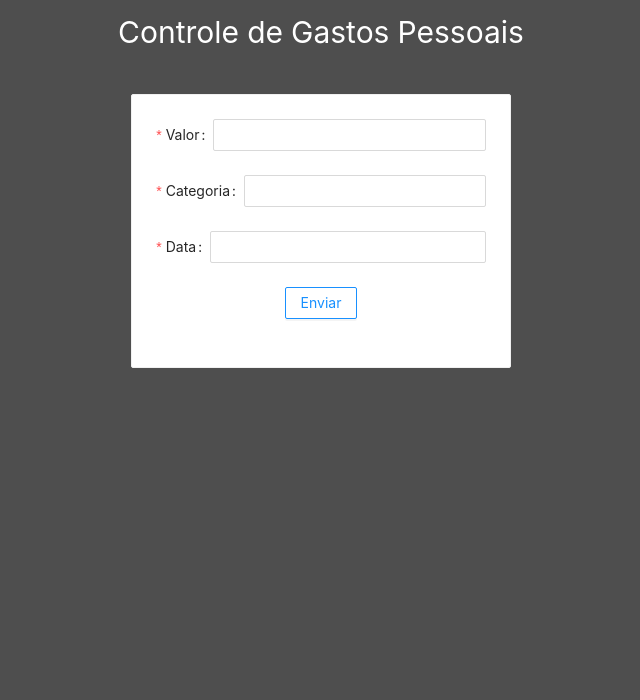
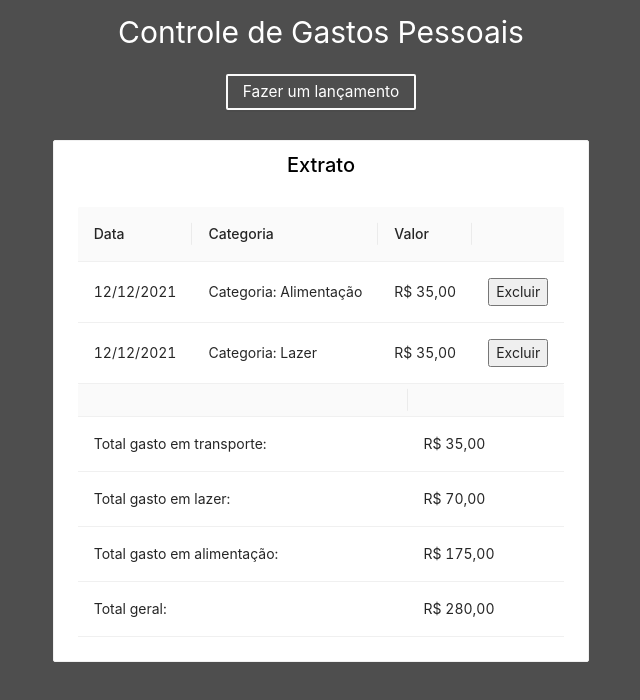
Before and after one commit to marimpj/Trab-framework, a React (Create React App) app: page /extrato in a window 1280 px wide. Shown: the top 700 px of the page, without its empty margins (319-959 px from the left). Built offline with nearby package versions, Linux system fonts and the light colour scheme.

Commit message:
atualizacao com as rotas e com a pagina de extrato

```diff
--- a/package.json
+++ b/package.json
@@ -11,6 +11,7 @@
     "axios": "^0.21.1",
     "react": "^17.0.2",
     "react-dom": "^17.0.2",
+    "react-router-dom": "^5.2.0",
     "react-scripts": "4.0.3",
     "web-vitals": "^1.0.1"
   },
--- a/src/App.js
+++ b/src/App.js
@@ -1,54 +1,13 @@
-import logo from './logo.svg';
+
 import './App.css';
-import Login from './Login';
-import NovoUsuario from './NovoUsuario';
-import{Layout} from'antd'
-import Formulario from './Formulario';
-import FormularioLogin from './FormularioLogin';
-import Lancamentos from './Lancamentos';
+import React from 'react';
+import Routes from './Routes';
 
-
-const{ Header} = Layout;
 
 function App() {
   return (
-    <div className="App">
-      <Header style={{color: "white", background: "#4E4E4E", fontSize:"30px"}}>Controle de Gastos Pessoais</Header>
-      <Lancamentos/>
-    </div>
-  );
-}
-
-function Home(){
-  return (
-    <div className="App">
-      <Header style={{color: "white", background: "#4E4E4E", fontSize:"30px"}}>Controle de Gastos Pessoais</Header>
-      <Login/>
-      <NovoUsuario/>
-    </div>
-  );
-}
-
-function PaginaCadastro(){
-  return (
-    <div className="cadastro">
-      <FormularioLogin/>
-    </div>
-  );
-}
-
-function PaginaLogin(){
-  return (
-    <div className="login">
-      <Formulario/>
-    </div>
-  );
-}
-
-function PaginaLancamentos(){
-  return (
-    <div className="lancamentos">
-      <Lancamentos/>
+    <div>
+        <Routes />
     </div>
   );
 }
--- /dev/null
+++ b/src/Extrato.js
@@ -0,0 +1,129 @@
+import React from 'react'
+import axios from 'axios'
+import { Card, Table, Button } from 'antd'
+import Head from './Header'
+import { Link } from 'react-router-dom'
+
+const dataSource0 = [
+    {
+      key: '1',
+      data: '12/12/2021',
+      categoria: 'Categoria: Alimentação',
+      valor: 'R$ 35,00'
+    },
+    {
+      key: '2',
+      data: '12/12/2021',
+      categoria: 'Categoria: Lazer',
+      valor: 'R$ 35,00'
+    },
+];
+
+const columns0 = [
+    {
+        title: 'Data',
+        dataIndex: 'data',
+        key: 'data',
+    },
+    {
+        title: 'Categoria',
+        dataIndex: 'categoria',
+        key: 'categoria',
+    },
+    {
+        title: 'Valor',
+        dataIndex: 'valor',
+        key: 'valor',
+    },
+    {
+        title: '',
+        dataIndex: 'excluir',
+        key: 'excluir',
+        render: () => (
+            <button onClick={()=> console.log("Funcionando")}>
+              Excluir
+            </button>
+        ),
+    },
+];
+
+const dataSource1 = [
+    {
+      key: '1',
+      gasto: 'Total gasto em transporte:',
+      valor: 'R$ 35,00'
+    },
+    {
+      key: '2',
+      gasto: 'Total gasto em lazer:',
+      valor: 'R$ 70,00'
+    },
+    {
+      key: '3',
+      gasto: 'Total gasto em alimentação:',
+      valor: 'R$ 175,00'
+    },
+    {
+      key: '4',
+      gasto: 'Total geral:',
+      valor: 'R$ 280,00'
+    },
+];
+
+const columns1 = [
+    {
+        title: '',
+        dataIndex: 'gasto',
+        key: 'gasto',
+    },
+    {
+        title: '',
+        dataIndex: 'valor',
+        key: 'valor',
+    },
+];
+
+export default class Gastos extends React.Component {
+
+    render() {
+        return (
+            <div>
+            <Head/>
+            <div style={{textAlign:"center"}}>
+                <Link to="/lancamentos">
+                    <Button style={{marginTop: "10px", color: "white", border: "2px solid #FAFAFA", width:"auto", height:"auto", fontSize: "110%"}} type="primary" ghost>Fazer um lançamento</Button>
+                </Link>
+            </div>
+            <div style={{display:"flex", justifyContent:'center', marginTop: "30px"}}>
+                <Card>
+                <h1 style={{color: "black", background: "white", fontSize:"20px", textAlign:"center", marginTop:"-15px", marginBottom:"25px"}} >Extrato</h1>
+                    <Table dataSource={dataSource0} columns={columns0} pagination={false} />
+                    <Table dataSource={dataSource1} columns={columns1} pagination={false} />
+                </Card>
+            </div>
+            </div>
+        );
+    }
+
+    // return <div style={{display:"flex", justifyContent:'center', marginTop: "30px"}}>
+    //     <Card>
+    //         {/* <Form name='lancamentos' onFinish={enviar} onFinishFailed={erro}>
+    //             <Form.Item style={{color: "white"}} label="Valor" name="valor"
+    //             rules={[ { required: true, message: 'Informe o cadastro' } ]}>
+    //                 <Input />
+    //             </Form.Item>
+    //             <Form.Item label="Categoria" name="category"
+    //             rules={[ { required: true, message: 'Informe a categoria' } ]}>
+    //                 <Input />
+    //             </Form.Item>
+    //             <Form.Item label="Data" name="data"
+    //             rules={[ { required: true, message: 'Informe a data' } ]}>
+    //                 <Input />
+    //             </Form.Item>
+    //             <Form.Item>
+    //                 <Button  type="primary" ghost htmlType="submit"> Enviar </Button>
+    //             </Form.Item>
+    //         </Form> */}
+    //     </Card>
+    // </div>
+}
--- a/src/Formulario.js
+++ b/src/Formulario.js
@@ -1,8 +1,13 @@
 import React from 'react'
 import axios from 'axios'
 import { Button, Form, Input, Card } from 'antd'
+import Head from './Header'
+import { Link } from 'react-router-dom'
+import{Layout} from'antd'
 
-export default function Cadastro(props) {
+const{ Header} = Layout;
+
+export default function Login(props) {
 
     const enviar = (dados) => {
         console.log(dados)
@@ -11,9 +16,18 @@
         console.log(err)
         }
 
-    return <div style={{display:"flex", justifyContent:'center', marginTop: "30px"}}>
+    return (
+        <div>
+        <Head/>
+        <div style={{textAlign:"center"}}>
+            <Link to="/">
+                <Button style={{marginTop: "15px", color: "white", border: "2px solid #FAFAFA", width:"auto", height:"auto", fontSize: "110%"}} type="primary" ghost>Voltar</Button>
+            </Link>
+        </div>
+    <div style={{display:"flex", justifyContent:'center', marginTop: "10px"}}>
         <Card>
-            <Form name='cadastro' onFinish={enviar} onFinishFailed={erro}>
+        <Header style={{color: "black", background: "white", fontSize:"20px", textAlign:"center", marginTop:"-15px", marginBottom:"25px"}} >Crie sua conta</Header>
+            <Form name='login' onFinish={enviar} onFinishFailed={erro}>
             <Form.Item style={{color: "white"}} label="Usuário" name="username"
             rules={[ { required: true, message: 'Informe seu nome de usuário' } ]}>
             <Input />
@@ -22,10 +36,18 @@
             rules={[ { required: true, message: 'Informe sua senha' } ]}>
             <Input />
             </Form.Item>
+            <Form.Item label="Meta" name="meta"
+            rules={[ { required: true, message: 'Informe sua meta' } ]}>
+            <Input />
+            </Form.Item>
             <Form.Item>
-            <Button  type="primary" ghost htmlType="submit"> Enviar </Button>
+            <Link to="/extrato">
+                <Button  type="primary" ghost htmlType="submit"> Criar </Button>
+            </Link>
             </Form.Item>
             </Form>
         </Card>
         </div>
+        </div>
+    )
     }
--- a/src/FormularioLogin.js
+++ b/src/FormularioLogin.js
@@ -1,8 +1,13 @@
 import React from 'react'
 import axios from 'axios'
 import { Button, Form, Input, Card } from 'antd'
+import Head from './Header'
+import { Link } from 'react-router-dom'
+import{Layout} from'antd'
 
-export default function Login(props) {
+const{ Header} = Layout;
+
+export default function Cadastro(props) {
 
     const enviar = (dados) => {
         console.log(dados)
@@ -11,9 +16,19 @@
         console.log(err)
         }
 
-    return <div style={{display:"flex", justifyContent:'center', marginTop: "30px"}}>
+    return (
+        <div>
+        <Head/>
+        <div style={{textAlign:"center"}}>
+            <Link to="/">
+                <Button style={{marginTop: "15px", color: "white", border: "2px solid #FAFAFA", width:"auto", height:"auto", fontSize: "110%"}} type="primary" ghost>Voltar</Button>
+            </Link>
+        </div>
+
+    <div style={{display:"flex", justifyContent:'center', marginTop: "10px"}}>
         <Card>
-            <Form name='login' onFinish={enviar} onFinishFailed={erro}>
+            <Header style={{color: "black", background: "white", fontSize:"20px", textAlign:"center", marginTop:"-15px", marginBottom:"25px"}} >Entre na sua conta</Header>
+            <Form name='cadastro' onFinish={enviar} onFinishFailed={erro}>
             <Form.Item style={{color: "white"}} label="Usuário" name="username"
             rules={[ { required: true, message: 'Informe seu nome de usuário' } ]}>
             <Input />
@@ -22,14 +37,14 @@
             rules={[ { required: true, message: 'Informe sua senha' } ]}>
             <Input />
             </Form.Item>
-            <Form.Item label="Meta" name="meta"
-            rules={[ { required: true, message: 'Informe sua meta' } ]}>
-            <Input />
-            </Form.Item>
             <Form.Item>
-            <Button  type="primary" ghost htmlType="submit"> Enviar </Button>
+            <Link to="/extrato">
+                <Button  type="primary" ghost htmlType="submit"> Entrar </Button>
+            </Link>
             </Form.Item>
             </Form>
         </Card>
         </div>
+        </div>
+    )
     }
--- /dev/null
+++ b/src/Header.js
@@ -0,0 +1,13 @@
+
+import React from 'react'
+import{Layout} from'antd'
+
+const{ Header} = Layout;
+
+export default function Head(props){
+    return (
+      <div className="Header">
+        <Header style={{color: "white", background: "#4E4E4E", fontSize:"30px", textAlign:"center"}}>Controle de Gastos Pessoais</Header>
+      </div>
+    );
+  }
--- /dev/null
+++ b/src/Home.js
@@ -0,0 +1,17 @@
+
+import React from 'react'
+import Head from './Header';
+import Login from './Login';
+import NovoUsuario from './NovoUsuario';
+
+
+
+export default function Home(props){
+    return (
+      <div className="Home" style={{textAlign:"center"}}>
+        <Head/>
+        <Login/>
+        <NovoUsuario/>
+      </div>
+    );
+  }
--- a/src/Lancamentos.js
+++ b/src/Lancamentos.js
@@ -1,6 +1,11 @@
 import React from 'react'
 import axios from 'axios'
 import { Button, Form, Input, Card } from 'antd'
+import { Link } from 'react-router-dom'
+import{Layout} from'antd'
+import Head from './Header'
+
+const{ Header} = Layout;
 
 export default function Lancamentos(props) {
 
@@ -11,8 +16,17 @@
         console.log(err)
         }
 
-    return <div style={{display:"flex", justifyContent:'center', marginTop: "30px"}}>
+    return(
+        <div>
+            <Head/>
+            <div style={{textAlign:"center"}}>
+                <Link to="/extrato">
+                    <Button style={{marginTop: "10px", color: "white", border: "2px solid #FAFAFA", width:"auto", height:"auto", fontSize: "110%"}} type="primary" ghost>Voltar</Button>
+                </Link>
+            </div>
+            <div style={{display:"flex", justifyContent:'center', marginTop: "10px"}}>
             <Card>
+            <Header style={{color: "black", background: "white", fontSize:"20px", textAlign:"center", marginTop:"-15px", marginBottom:"25px"}} >Faça o seu Lançamento</Header>
                 <Form name='lancamentos' onFinish={enviar} onFinishFailed={erro}>
                 <Form.Item style={{color: "white"}} label="Valor" name="valor"
                 rules={[ { required: true, message: 'Informe o cadastro' } ]}>
@@ -27,9 +41,13 @@
                 <Input />
                 </Form.Item>
                 <Form.Item>
+                <Link to="/extrato">
                     <Button  type="primary" ghost htmlType="submit"> Enviar </Button>
+                </Link>
                 </Form.Item>
                 </Form>
             </Card>
             </div>
+        </div>
+    )
     }
--- a/src/Login.js
+++ b/src/Login.js
@@ -1,6 +1,7 @@
 import React from 'react'
 import axios from 'axios'
 import { Button } from 'antd'
+import { Link } from 'react-router-dom'
 
 export default function Login(props) {
 
@@ -16,7 +17,9 @@
     }
 
     return <div>
-        <Button style={{marginTop: "70px", color: "white", border: "2px solid #FAFAFA", width:"auto", height:"50px", fontSize: "150%"}} onClick={ login } type="primary" ghost>Login</Button>
+        <Link to="/login">
+            <Button style={{marginTop: "70px", color: "white", border: "2px solid #FAFAFA", width:"auto", height:"50px", fontSize: "150%"}} onClick={ login } type="primary" ghost>Login</Button>
+        </Link>
     </div>
 
 }
--- a/src/NovoUsuario.js
+++ b/src/NovoUsuario.js
@@ -1,6 +1,7 @@
 import React from 'react'
 import axios from 'axios'
 import { Button } from 'antd'
+import { Link } from 'react-router-dom'
 
 export default function NovoUsuario(props) {
 
@@ -16,7 +17,9 @@
     }
 
     return <div>
-        <Button style={{marginTop: "30px", color: "white", border: "2px solid #FAFAFA", width:"auto", height:"50px", fontSize: "150%"}} onClick={ criar } type="primary" ghost>Criar Usuario</Button>
+        <Link to="/cadastro">
+            <Button style={{marginTop: "30px", color: "white", border: "2px solid #FAFAFA", width:"auto", height:"50px", fontSize: "150%"}} onClick={ criar } type="primary" ghost>Criar Usuario</Button>
+        </Link>
     </div>
 
 }
--- /dev/null
+++ b/src/Routes.js
@@ -0,0 +1,24 @@
+import {BrowserRouter, Switch, Route} from 'react-router-dom';
+import React from 'react';
+import Formulario from './FormularioLogin';
+import FormularioLogin from './Formulario';
+import Lancamentos from './Lancamentos';
+import Home from './Home';
+import Extrato from './Extrato';
+import Gastos from './Extrato';
+
+
+export default function Routes () {
+    return(
+      <BrowserRouter>
+        <Switch>
+          <Route path="/" exact component = {Home}></Route>
+          <Route path="/cadastro" component = {FormularioLogin}></Route>
+          <Route path="/login" component = {Formulario}></Route>
+          <Route path="/lancamentos" component = {Lancamentos}></Route>
+          <Route path="/extrato" exact component = {Extrato}></Route>
+        </Switch>
+      </BrowserRouter>
+    )
+
+  }
```
Also changed, not shown: 1 other file (tests, documents, lock files or other folders). Lines whose indentation alone changed are shown as unchanged.
